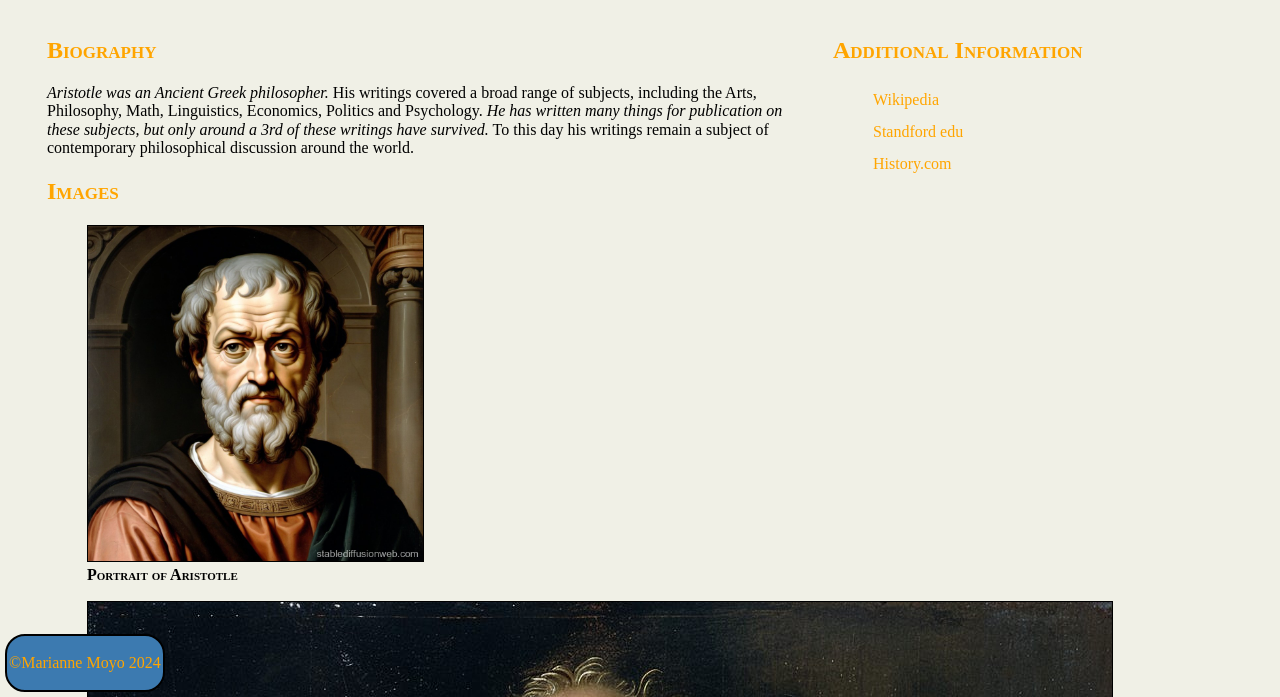
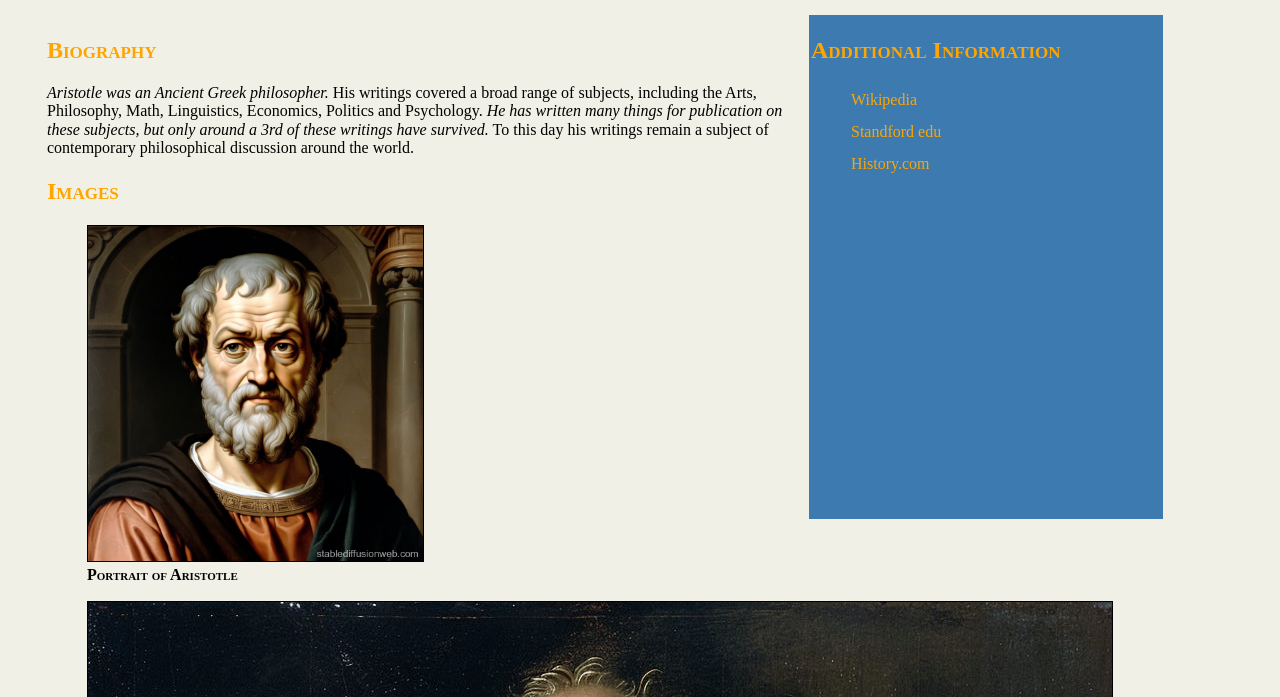
Before and after one commit to songblrd/Assignment-1, a plain HTML site: page index.html in a window 1280 px wide. Shown: the part 103-800 px from the top of the page. Drawn offline with Linux system fonts and the light colour scheme.

Commit message:
adding height and fixing footer

```diff
--- a/css/style.css
+++ b/css/style.css
@@ -3,6 +3,7 @@
 body {
    width: 1200px;
    max-width: 1200px;
+   height: 1200px;
    font: 10px, Arial;
    padding: 5px;
    margin: auto;
@@ -14,17 +15,6 @@ header {
     border-radius: 25px;
     padding: 2px;
     margin: 10px;
-    background-color: rgb(60, 122, 176);
-}
-
-footer {
-    border: 2px solid black;
-    border-radius: 20px;
-    padding: 2px;
-    margin: 5px;
-    position: fixed;
-    bottom: 0px;
-    left: 0;
     background-color: rgb(60, 122, 176);
 }
 
@@ -43,6 +33,7 @@ footer p {
     color: orange;
 }
 
+
 main {
     width: 750px;
     float: left;
@@ -52,13 +43,25 @@ main {
 }
 
 aside {
-    width: 400px;
-    float: right;
+    width: 350px;
+    float: left;
     padding: 2px;
     margin: 5px;
-    background-color: rgb(240, 240, 230);
+    background-color: rgb(60, 122, 176);
+    height: 500px;
 }
 
+footer {
+    clear: left;
+    border: 2px solid black;
+    border-radius: 20px;
+    padding: 2px;
+    margin: 5px;
+    bottom: 0;
+    left: 0;
+    right: 0;
+    background-color: rgb(60, 122, 176);
+}
 .mainimg {
     border: 1px solid black;
 }
--- a/index.html
+++ b/index.html
@@ -42,6 +42,9 @@
         </section>
 
     </main>
+    <div>
+
+    </div>
     <aside>
        <h2>Additional Information</h2>
        <ul>
@@ -50,8 +53,8 @@
          <li><a href="https://www.history.com/topics/ancient-greece/aristotle">History.com</History></a></li>
        </ul>
     </aside>
-    <footer>
+   <footer>
      <p>&copy;Marianne Moyo 2024</p>
-    </footer>
+   </footer>
 </body>
 </html>
```
